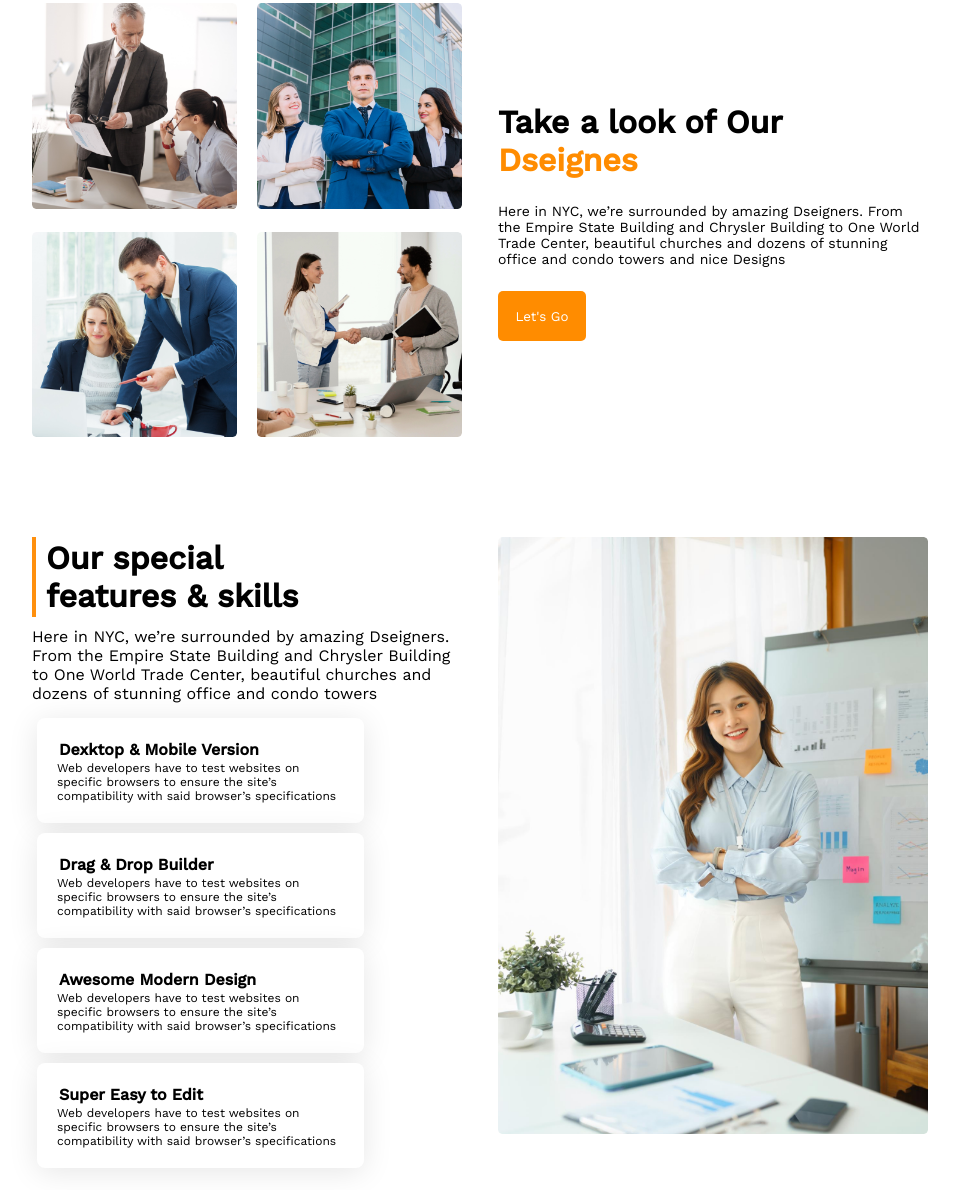
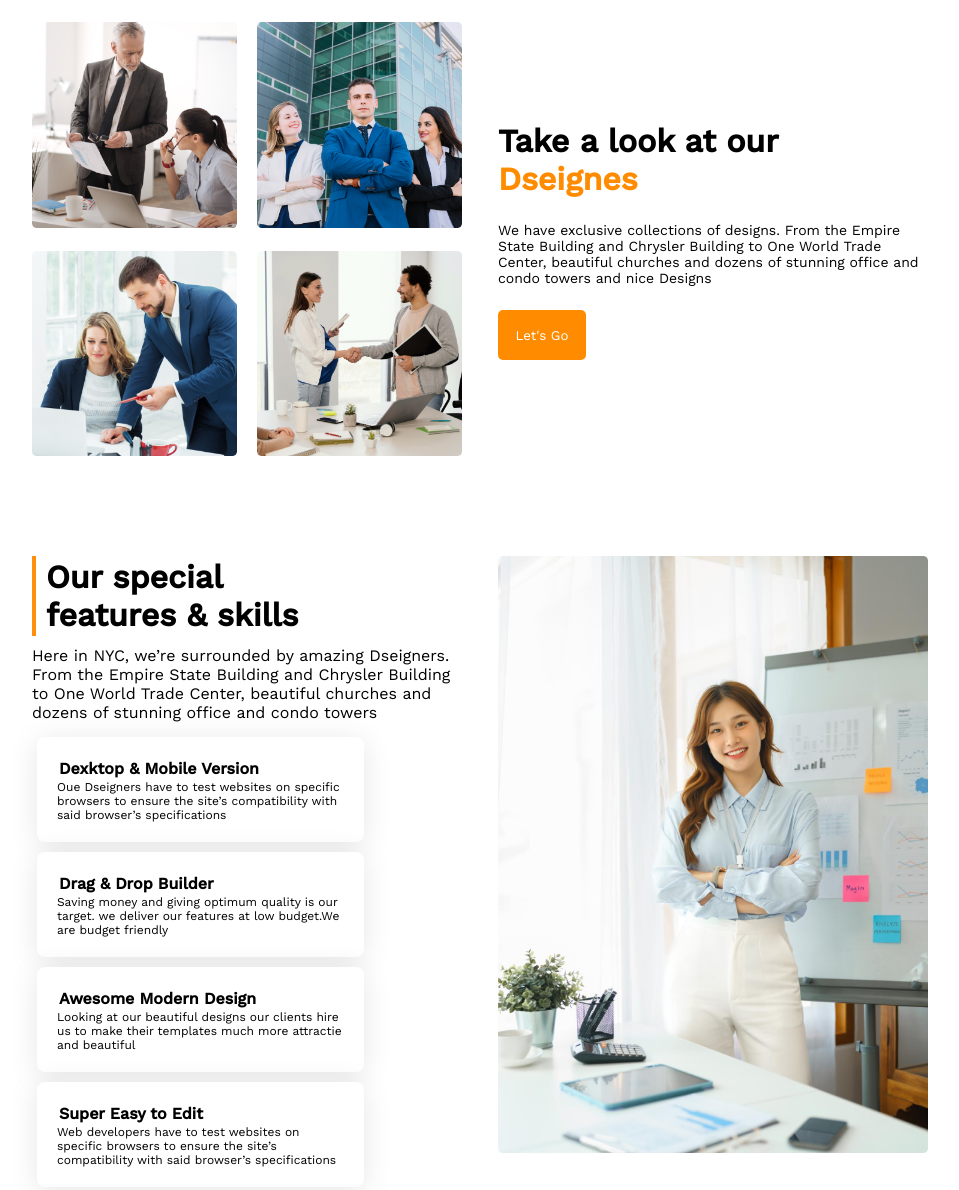
Before and after one commit to mfobaf/assignment-g3-architects, a plain HTML site: page index.html in a window 1280 px wide. Shown: the part 1008-2198 px from the top of the page, without its empty margins (160-1119 px from the left). Drawn offline with nearby package versions, Linux system fonts and the light colour scheme.

Commit message:
writing texts

```diff
--- a/index.html
+++ b/index.html
@@ -31,7 +31,7 @@
         </nav>
         <!-- mobile nav style -->
         <nav class="mobile-view-nav">
-            <div class="nav-title">G3 Architects</div>
+            <div class="nav-title">Dseigner's Space</div>
             <div class="nav-items">
                 <ul>
                     <li>Home</li>
@@ -49,7 +49,7 @@
                 </h1>
                 <p class="banner-paragraph">
 
-                    Here in NYC, we’re surrounded by amazing Dseigners. From the Empire State Building and Chrysler Building to One World Trade Center, beautiful churches and dozens of stunning office and condo towers
+                    Here in NYC, we’re surrounded by amazing Dseigners. From the Empire State Building and Chrysler Building to One World Trade Center, beautiful churches and dozens of stunning office and condo towers craetive designs are our main featues
                 </p>
                 <button class="banner-btn">Explore Designs</button>
             </div>
@@ -77,8 +77,8 @@
             </div>
         </div>
         <div class="feature-info">
-            <h2 class="feature-title"> <span class="span-1"></span>  Take a look of Our <span class="span-2"> Dseignes </span> </h2>
-            <p class="feature-paragraph"> Here in NYC, we’re surrounded by amazing Dseigners. From the Empire State Building and Chrysler Building to One World Trade Center, beautiful churches and dozens of stunning office and condo towers and nice Designs</p>
+            <h2 class="feature-title"> <span class="span-1"></span>  Take a look at our <span class="span-2"> Dseignes </span> </h2>
+            <p class="feature-paragraph"> We have exclusive collections of designs. From the Empire State Building and Chrysler Building to One World Trade Center, beautiful churches and dozens of stunning office and condo towers and nice Designs</p>
             <button class="banner-btn">Let's Go</button>
         </div>
     </div>
@@ -90,15 +90,15 @@
                 <p class="feature-ryp-ordinary"> Here in NYC, we’re surrounded by amazing Dseigners. From the Empire State Building and Chrysler Building to One World Trade Center, beautiful churches and dozens of stunning office and condo towers</p>
                 <div class="feature-typ-paragraph">
                     <h3  class="feature-typs-subtitles">Dexktop & Mobile Version</h3>
-                    <p>Web developers have to test websites on specific browsers to ensure the site’s compatibility with said browser’s specifications</p>
+                    <p>Oue Dseigners have to test websites on specific browsers to ensure the site’s compatibility with said browser’s specifications</p>
                 </div>
                 <div class="feature-typ-paragraph">
                     <h3 class="feature-typs-subtitles">Drag & Drop Builder</h3>
-                    <p>Web developers have to test websites on specific browsers to ensure the site’s compatibility with said browser’s specifications</p>
+                    <p>Saving money and giving optimum quality is our target. we deliver our features at low budget.We are budget friendly</p>
                 </div>
                 <div class="feature-typ-paragraph">
                     <h3 class="feature-typs-subtitles">Awesome Modern Design</h3>
-                    <p>Web developers have to test websites on specific browsers to ensure the site’s compatibility with said browser’s specifications</p>
+                    <p>Looking at our beautiful designs our clients hire us to make their templates much more attractie and beautiful</p>
                 </div>
                 <div class="feature-typ-paragraph">
                     <h3 class="feature-typs-subtitles">Super Easy to Edit</h3>
```
